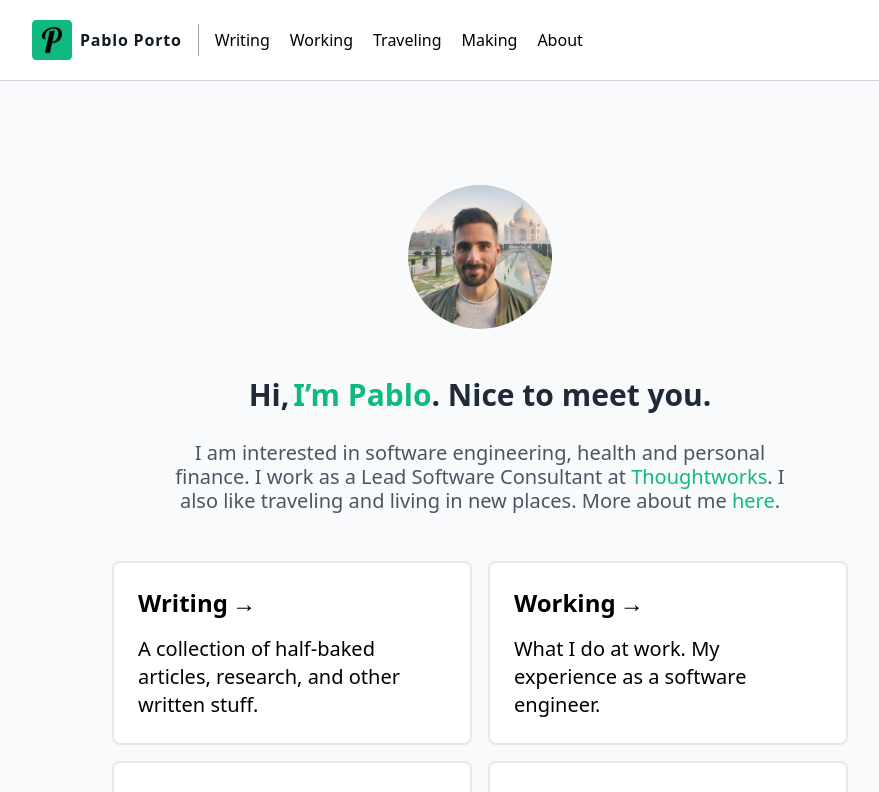
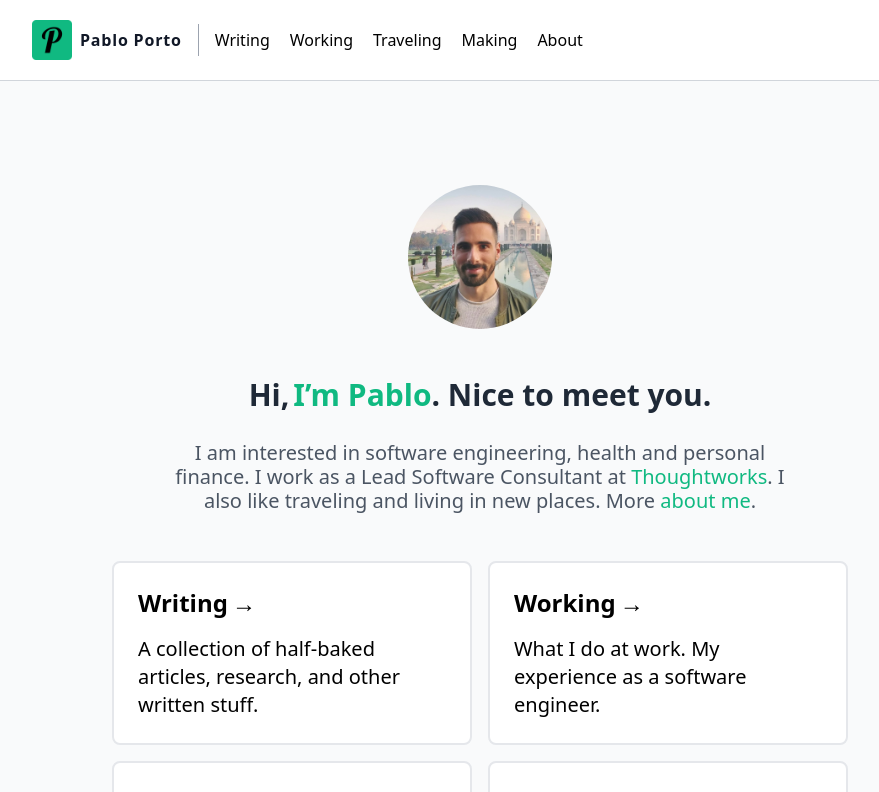
Before and after one commit to portovep/pabloporto.me, a Next.js app: page / in a window 1280 px wide. Shown: the top 792 px of the page, without its empty margins (160-1039 px from the left). Built offline with nearby package versions, Linux system fonts and the light colour scheme.

Commit message:
Fix low performing SEO link in main page

```diff
--- a/pages/index.tsx
+++ b/pages/index.tsx
@@ -36,12 +36,12 @@ export default function Home(): JSX.Element {
                             rel="noopener noreferrer">
                             Thoughtworks
                         </a>
-                        .&nbsp;I also like traveling and living in new places. More about me&nbsp;
+                        .&nbsp;I also like traveling and living in new places. More&nbsp;
                         <Link href="/about">
                             <a
                                 className="text-emerald-500 hover:text-emerald-600 font-medium"
                                 rel="noopener noreferrer">
-                                here
+                                about me
                             </a>
                         </Link>
                         .
```
